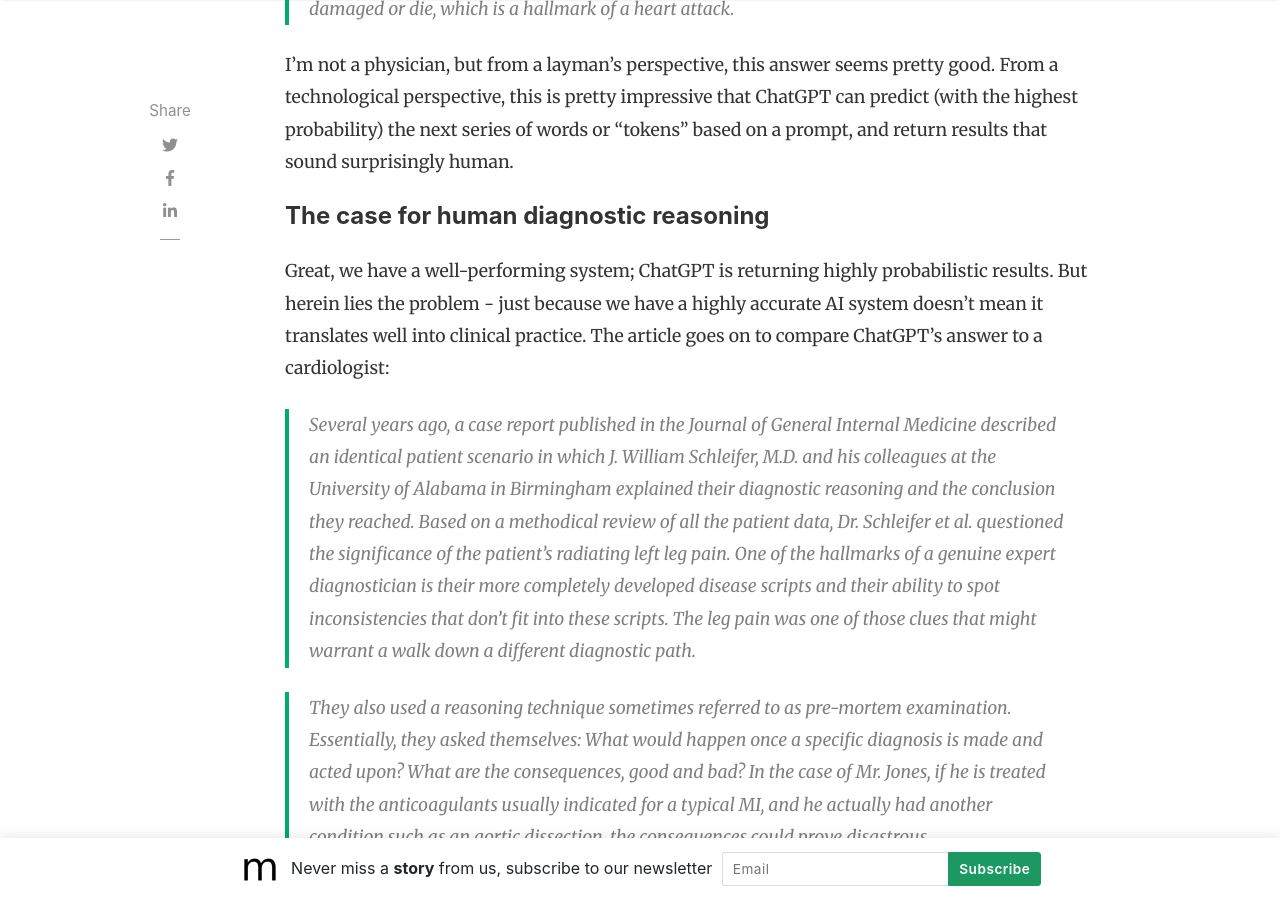
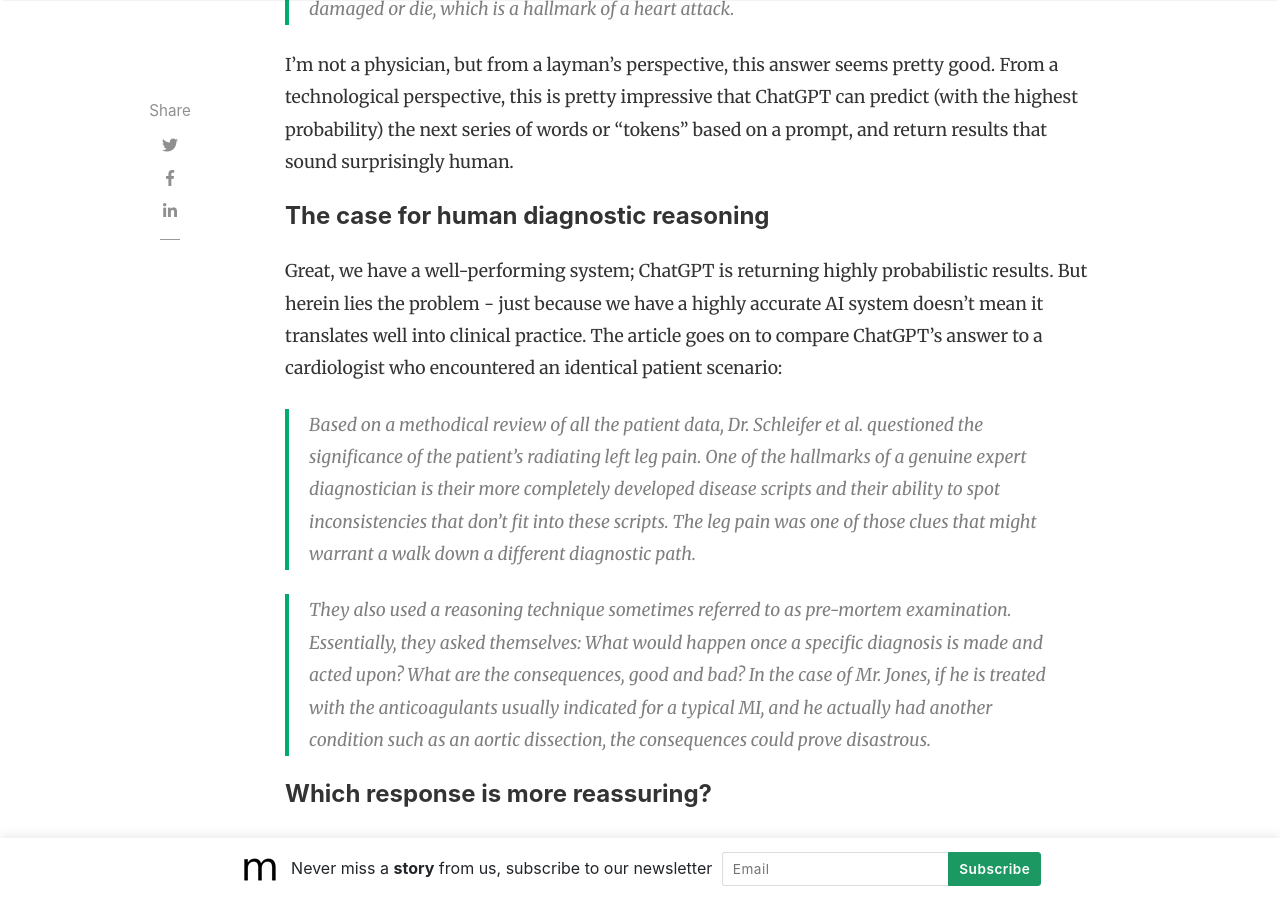
Before and after one commit to slsu0424/slsu0424.github.io, a Jekyll site: the page built from _posts/2023-06-02-test.md, in a window 1280 px wide and 900 px high, scrolled down 2167 px. Built offline with Jekyll 4.4.1, drawn with Linux system fonts in a browser that asks for light colours; nearby versions of some CDN libraries; comment, search, counter and statistics services are not loaded.

Commit message:
Update 2023-06-02-test.md

```diff
--- a/_posts/2023-06-02-test.md
+++ b/_posts/2023-06-02-test.md
@@ -30,9 +30,9 @@
 
 #### The case for human diagnostic reasoning
 
-Great, we have a well-performing system; ChatGPT is returning highly probabilistic results.  But herein lies the problem - just because we have a highly accurate AI system doesn't mean it translates well into clinical practice.  The article goes on to compare ChatGPT's answer to a cardiologist:
+Great, we have a well-performing system; ChatGPT is returning highly probabilistic results.  But herein lies the problem - just because we have a highly accurate AI system doesn't mean it translates well into clinical practice.  The article goes on to compare ChatGPT's answer to a cardiologist who encountered an identical patient scenario:
 
-> Several years ago, a case report published in the Journal of General Internal Medicine described an identical patient scenario in which J. William Schleifer, M.D. and his colleagues at the University of Alabama in Birmingham explained their diagnostic reasoning and the conclusion they reached.  Based on a methodical review of all the patient data, Dr. Schleifer et al. questioned the significance of the patient's radiating left leg pain. One of the hallmarks of a genuine expert diagnostician is their more completely developed disease scripts and their ability to spot inconsistencies that don't fit into these scripts. The leg pain was one of those clues that might warrant a walk down a different diagnostic path.
+> Based on a methodical review of all the patient data, Dr. Schleifer et al. questioned the significance of the patient's radiating left leg pain. One of the hallmarks of a genuine expert diagnostician is their more completely developed disease scripts and their ability to spot inconsistencies that don't fit into these scripts. The leg pain was one of those clues that might warrant a walk down a different diagnostic path.
 
 > They also used a reasoning technique sometimes referred to as pre-mortem examination. Essentially, they asked themselves: What would happen once a specific diagnosis is made and acted upon? What are the consequences, good and bad? In the case of Mr. Jones, if he is treated with the anticoagulants usually indicated for a typical MI, and he actually had another condition such as an aortic dissection, the consequences could prove disastrous.
 
```
